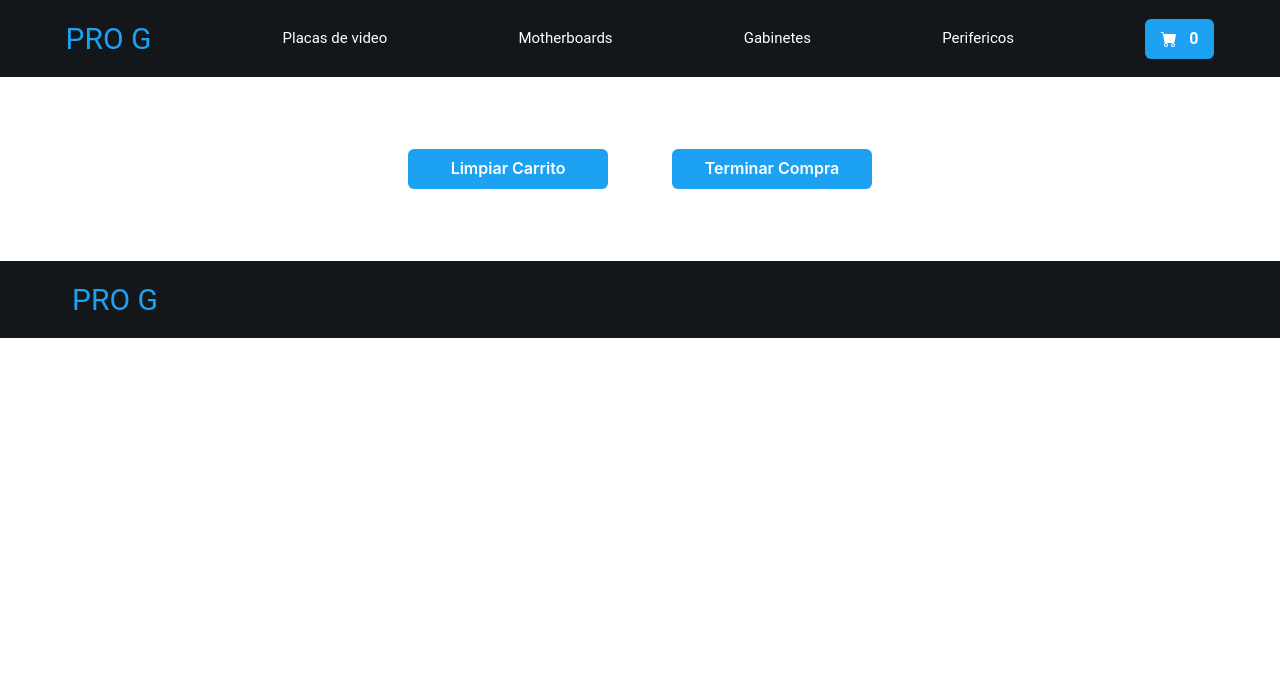
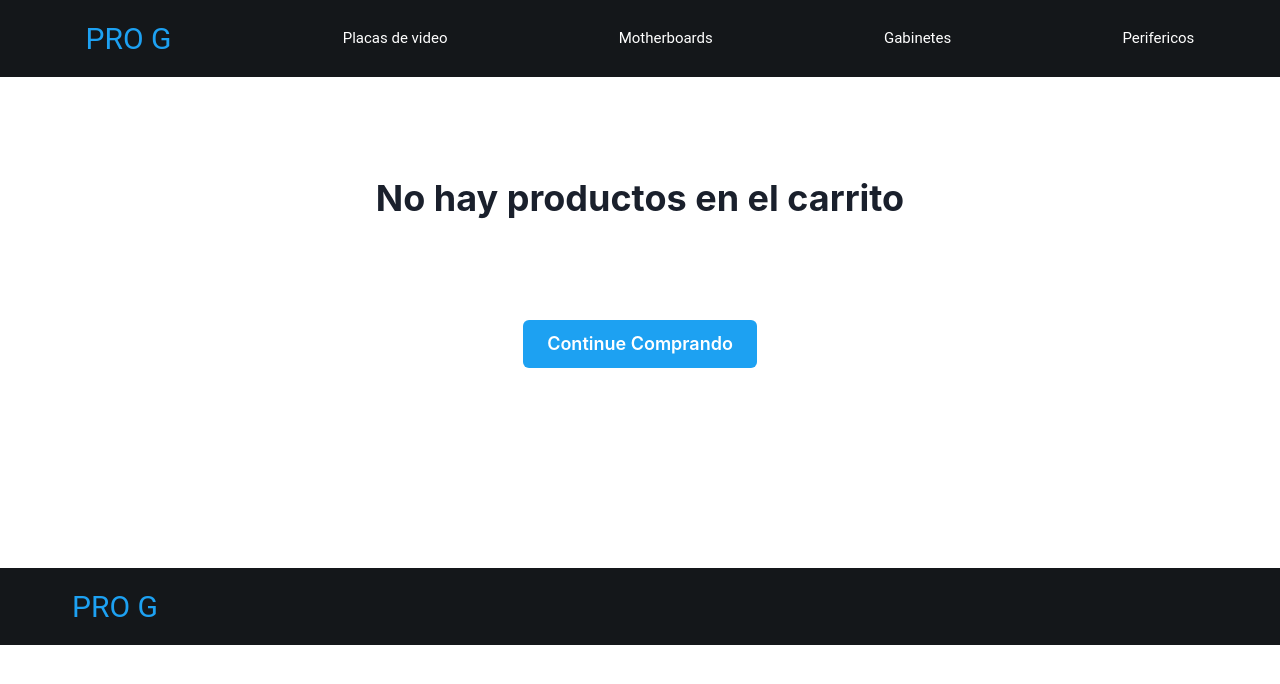
Before and after one commit to IvanNico97/pro-g, a React (Create React App) app: page /cart in a window 1280 px wide. Shown: the top 684 px of the page. Built offline with nearby package versions, Linux system fonts and the light colour scheme.

Commit message:
Cart view

```diff
--- a/src/components/Carrito/Cart.js
+++ b/src/components/Carrito/Cart.js
@@ -1,17 +1,38 @@
 import React, { useContext } from 'react'
 import ItemCart from './ItemCart'
-import { Flex, Box } from '@chakra-ui/react'
+import { Flex, Box, Heading } from '@chakra-ui/react'
 import { CartContext } from '../../context/CartContext'
 import Boton from '../Elements/Boton'
+import { Link } from 'react-router-dom'
 
 const Cart = () => {
-  const { cart, clearCart } = useContext (CartContext)
+
+const { cart, precioTotal, clearCart, cantidadProductos } = useContext (CartContext)
+
+  if(cantidadProductos() === 0) {
+    return (
+      <Flex direction='column' align='center' justify='center' m='100px'>
+        <Heading>No hay productos en el carrito</Heading>
+        <Box m='100px'>
+          <Link to='/'>
+            <Boton colorScheme='twitter' size='lg'>Continue Comprando</Boton>
+          </Link>
+        </Box>
+      </Flex>
+    )
+  }
 
   return (
     <>
+      <Flex justify='center' align='center'>
+        <Heading size='3xl' m='10'>Carrito</Heading>
+      </Flex>
       {
         cart.map(productos => <ItemCart key={productos.id} {...productos}/>)
       }
+      <Flex align='center' justify='center'>
+        <Heading>Total a Pagar : ${precioTotal()}</Heading>
+      </Flex>
       <Flex align='center' justify='center' m='10'>
         <Box p='8'>
           <Boton colorScheme='twitter' w='200px' click={()=> clearCart()}>Limpiar Carrito</Boton>
--- a/src/components/Carrito/ItemCart.js
+++ b/src/components/Carrito/ItemCart.js
@@ -50,7 +50,6 @@ const ItemCart = ({ id, name, price, quantity }) => {
                 </Box>
             </Flex>
         </Flex>
-
     </>
   )
 }
--- a/src/components/Header/NavBar.js
+++ b/src/components/Header/NavBar.js
@@ -1,16 +1,21 @@
-import React from 'react'
+import React, { useContext } from 'react'
 import { Flex, Box } from '@chakra-ui/react'
 import CartWidget from './CartWidget'
-/* import Buscador from '../Elements/Buscador'
-import { AiFillHeart } from "react-icons/ai"; */
 import { BsFillCartFill } from "react-icons/bs";
 import { NavLink, Link } from "react-router-dom";
+import {CartContext} from '../../context/CartContext'
+
 
 const NavBar = () => {
+
+  const {getQuantity} = useContext(CartContext)
+
+  const quantity = getQuantity()
+
   return (
     <>
       <Flex
-        w='100%'
+        w='auto'
         direction='row'
         align='center'
         justify='space-around'
@@ -30,9 +35,11 @@ const NavBar = () => {
         <NavLink to='/category/mothers'>Motherboards</NavLink>
         <NavLink to='/category/gabinetes'>Gabinetes</NavLink>
         <NavLink to='/category/perifericos' >Perifericos</NavLink>
+        { quantity > 0 &&
         <Link to='/cart'>
           <CartWidget colorScheme='twitter' icon={<BsFillCartFill/>}/>
         </Link>
+        }
       </Flex>
     </>
 
--- a/src/context/CartContext.js
+++ b/src/context/CartContext.js
@@ -13,7 +13,7 @@ export const CartContextProvider = ({children}) => {
                 if(producto.id === productAdd.id){
                     const newProduct = {
                         ...producto,
-                        quantity: productAdd.quantity
+                        quantity: productAdd.quantity /* + productAdd.quantity */
                     }
                     return newProduct
                 } else {
@@ -42,7 +42,7 @@ export const CartContextProvider = ({children}) => {
     }
 
     const removeItem = (id) => {
-        const newCart = cart.filter (producto => producto.id !== id)
+        const newCart = cart.filter(producto => producto.id !== id)
         setCart(newCart)
     }
 
@@ -50,9 +50,26 @@ export const CartContextProvider = ({children}) => {
         return cart.find(producto => producto.id === id)
     }
 
+    const precioTotal = () => {
+        let total = 0
+        cart.forEach(producto => {
+            total += producto.quantity * producto.price
+        })
+        return total;
+    }
+
+    const cantidadProductos = () => {
+        let count = 0
+        cart.forEach(producto => {
+            count += producto.quantity
+        })
+
+        return count;
+    }
+
 
     return(
-        <CartContext.Provider value={{cart, addItem, getQuantity, clearCart, removeItem, getProduct }}>
+        <CartContext.Provider value={{cart, addItem, getQuantity, clearCart, removeItem, getProduct, precioTotal, cantidadProductos }}>
             {children}
         </CartContext.Provider>
     )
```
Lines whose indentation alone changed are shown as unchanged.
